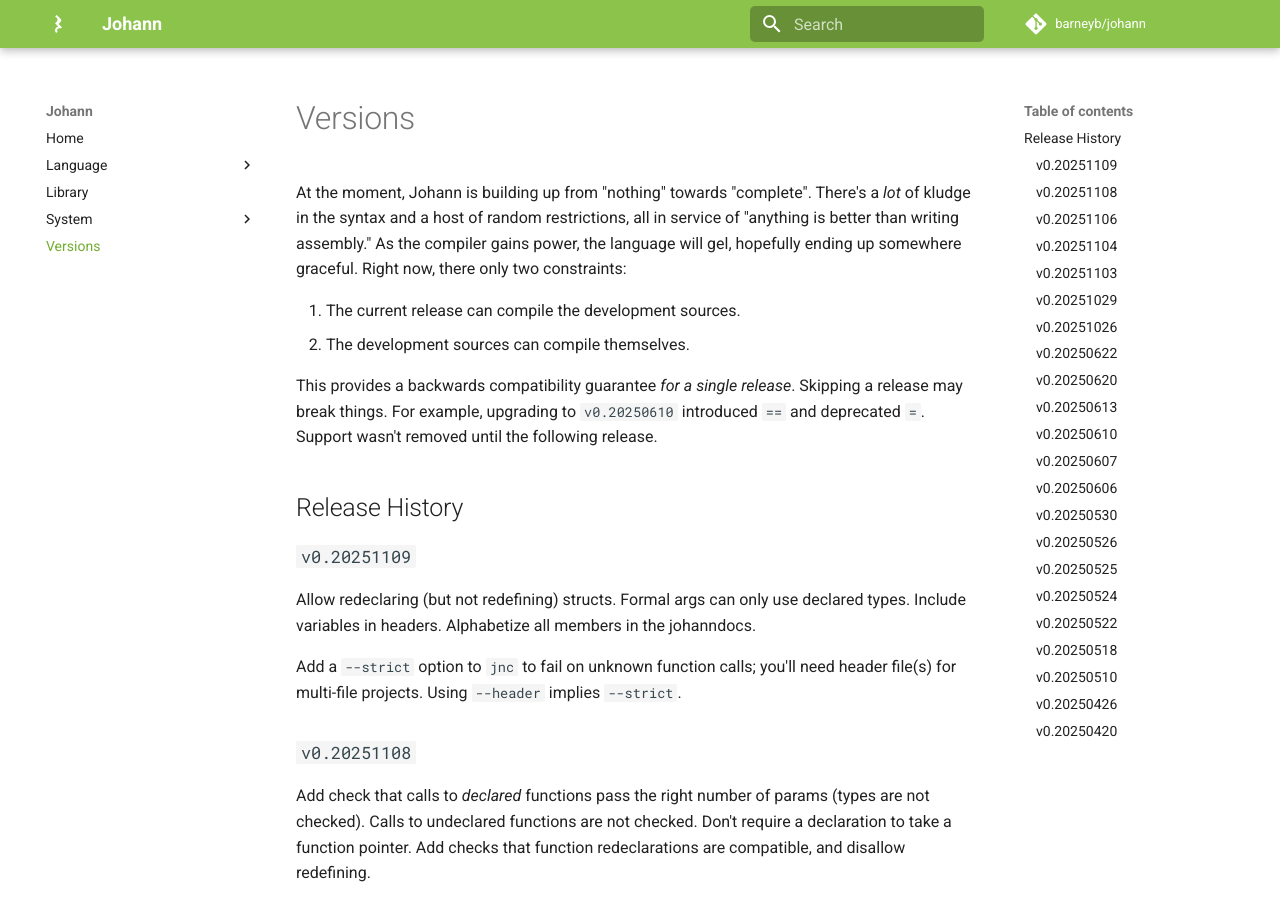
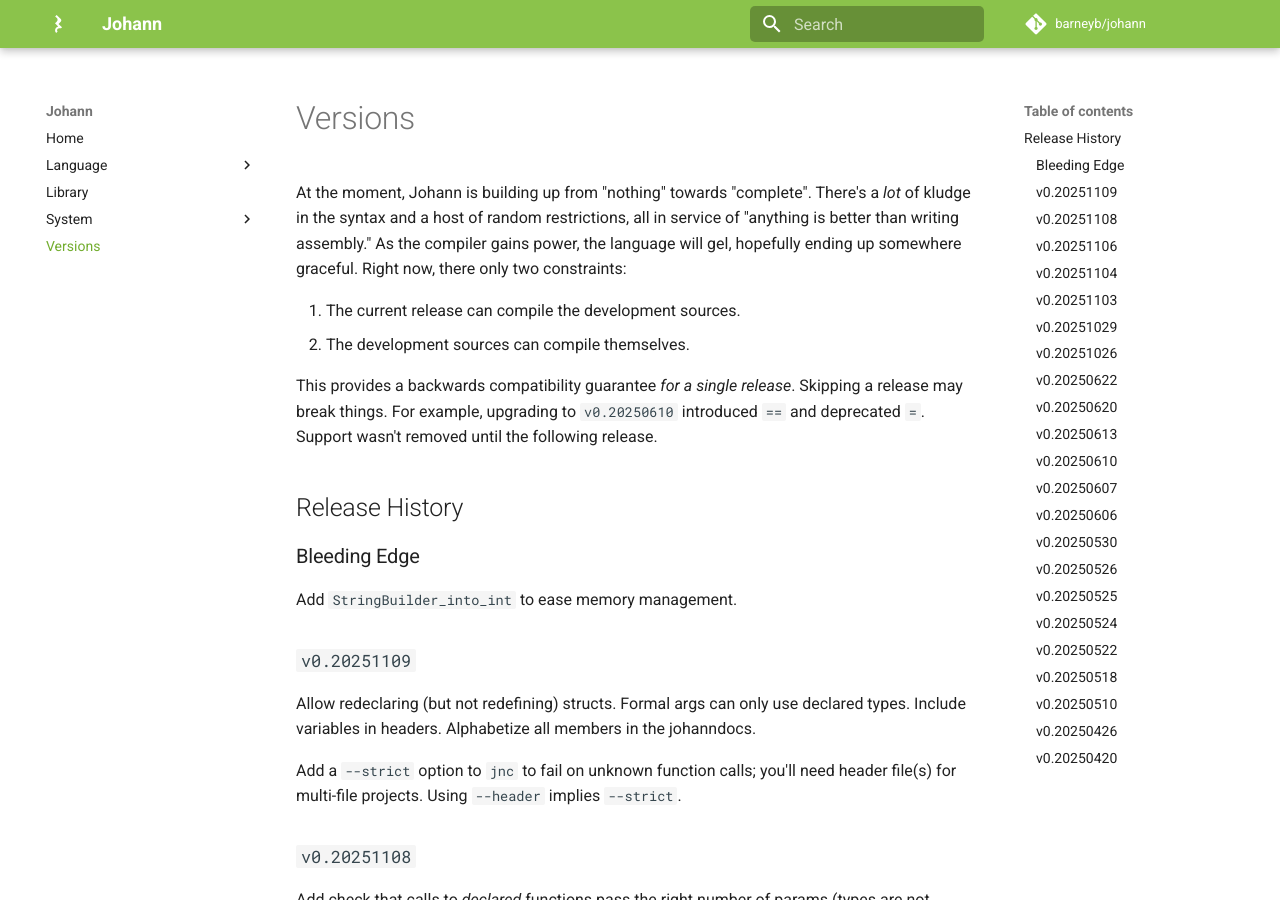
Before and after one commit to barneyb/johann, an MkDocs documentation site: the page built from documentation/docs/versions/index.md, in a window 1280 px wide and 900 px high. Built offline with MkDocs 1.6.1 and Material for MkDocs 9.7.7, drawn with Linux system fonts in a browser that asks for light colours; comment, search, counter and statistics services are not loaded.

Commit message:
StringBuilder.into_int

```diff
--- a/documentation/docs/versions/index.md
+++ b/documentation/docs/versions/index.md
@@ -9,7 +9,9 @@ This provides a backwards compatibility guarantee _for a single release_. Skippi
 
 ## Release History
 
-[//]: # (### Bleeding Edge)
+### Bleeding Edge
+
+Add `StringBuilder_into_int` to ease memory management.
 
 ### `v0.20251109`
 
```
Also changed, not shown: 7 other files.
